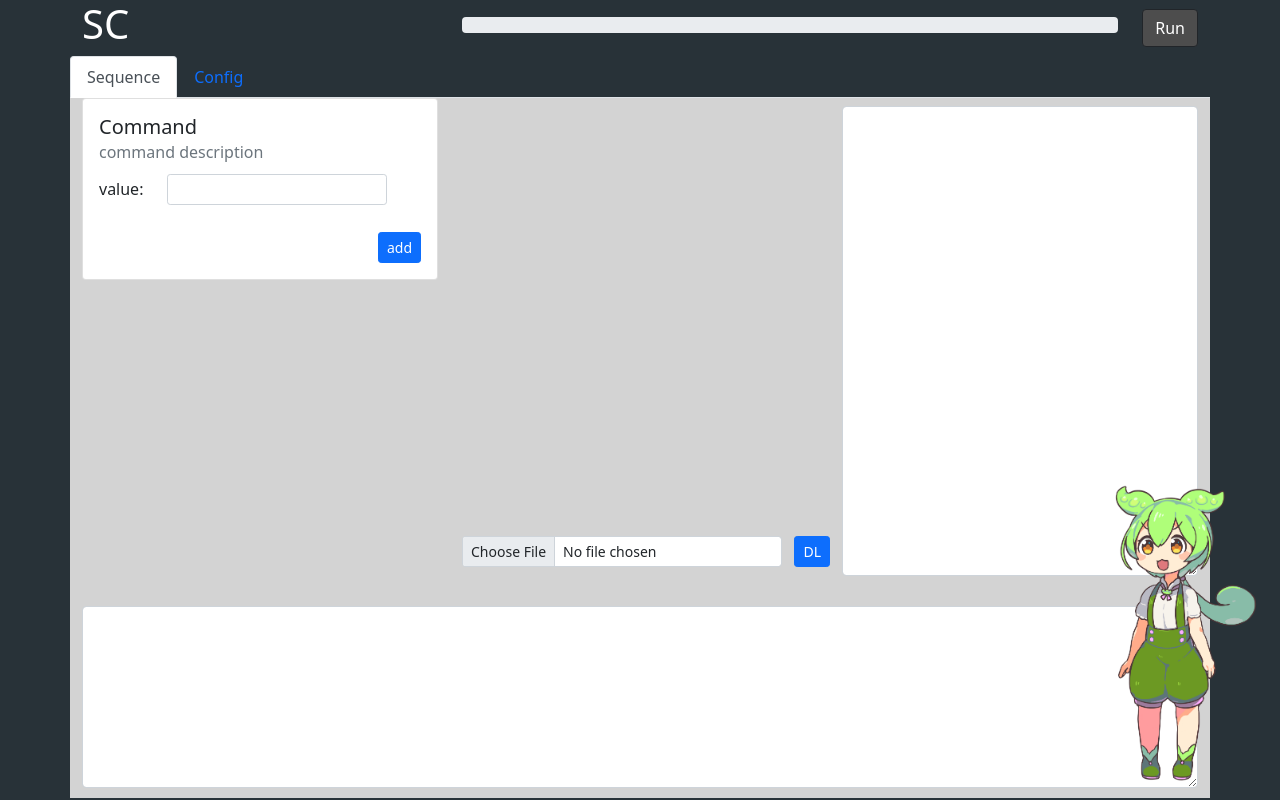
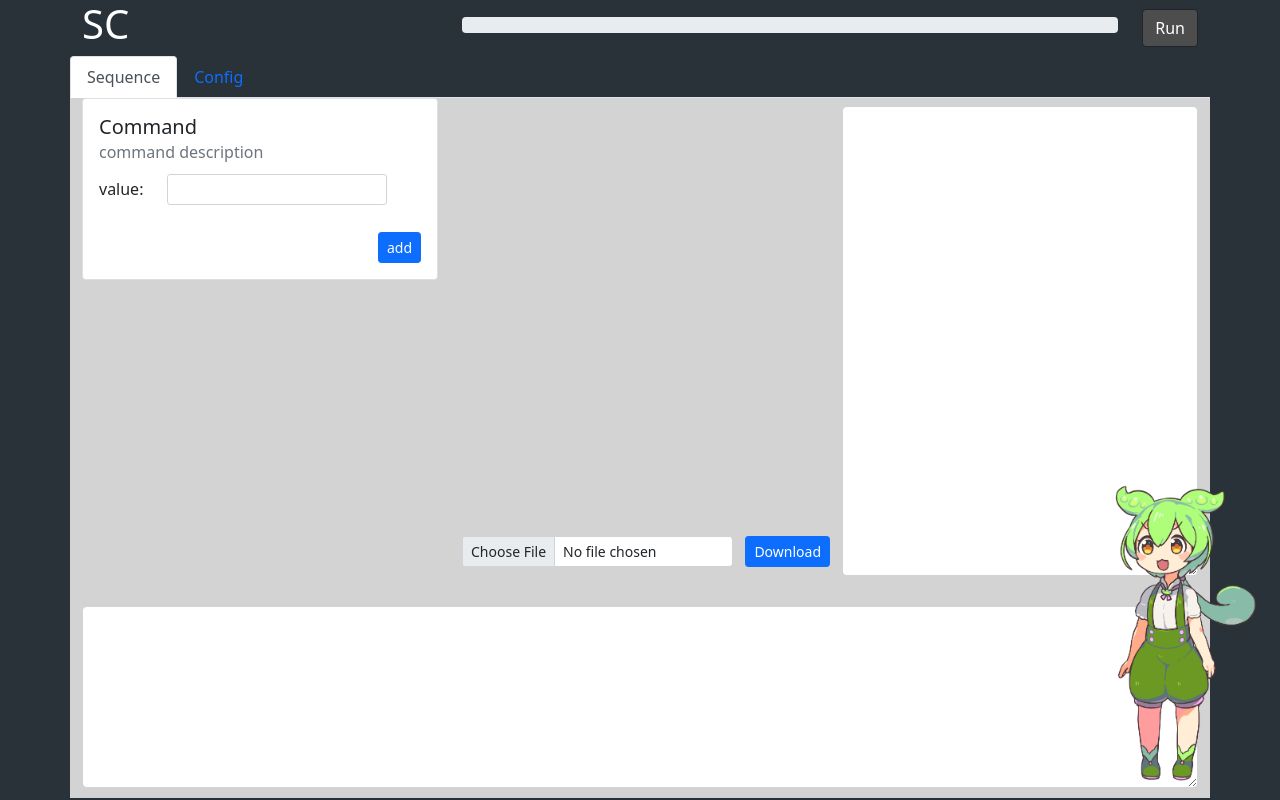
Before and after one commit to kyuvie/SerialWriter, a Next.js app: page / in a window 1280 px wide. Built offline with nearby package versions, Linux system fonts and the light colour scheme.

Commit message:
change size

```diff
--- a/pages/index.js
+++ b/pages/index.js
@@ -216,7 +216,7 @@ class Home extends React.Component {
                           <Form.Control type="file" size="sm" />
                         </div>
                         <div className="col-auto px-0">
-                          <Button size="sm">DL</Button>
+                          <Button size="sm">Download</Button>
                         </div>
                       </div>
                     </div>
```
